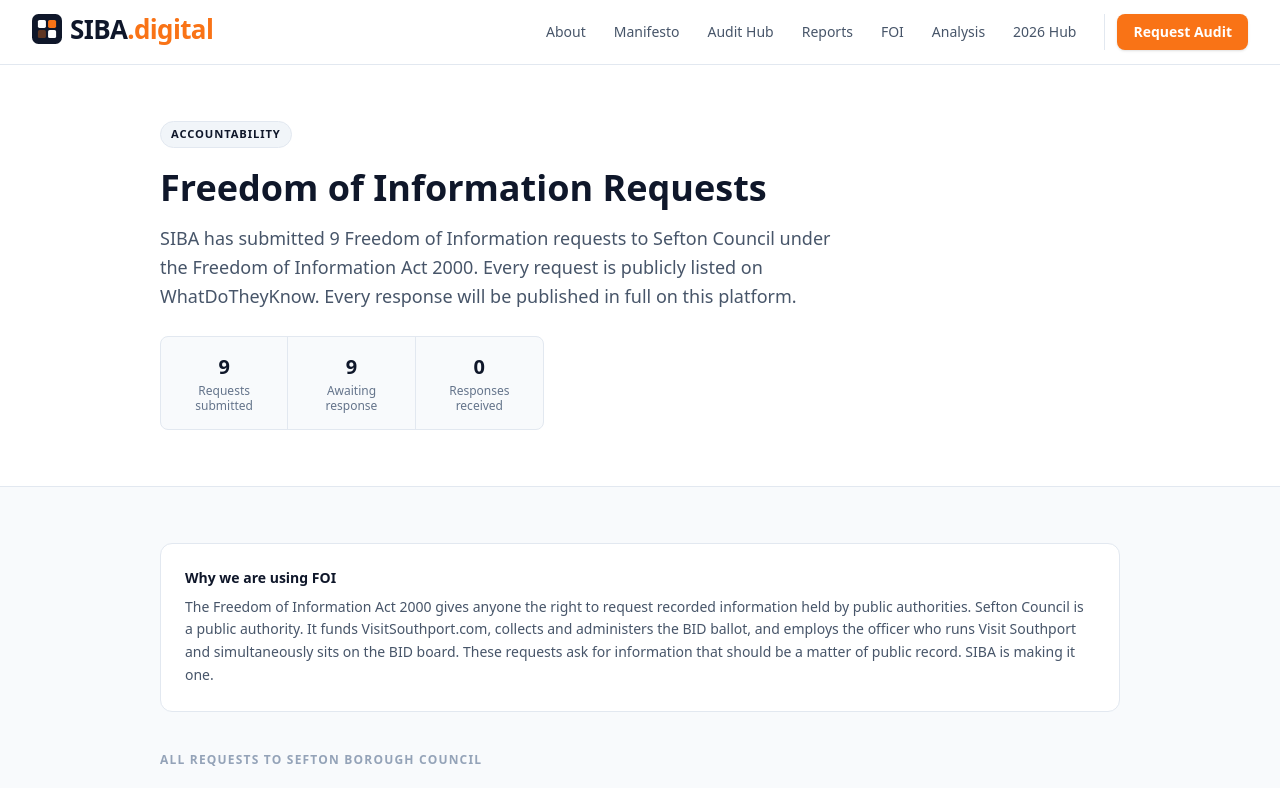
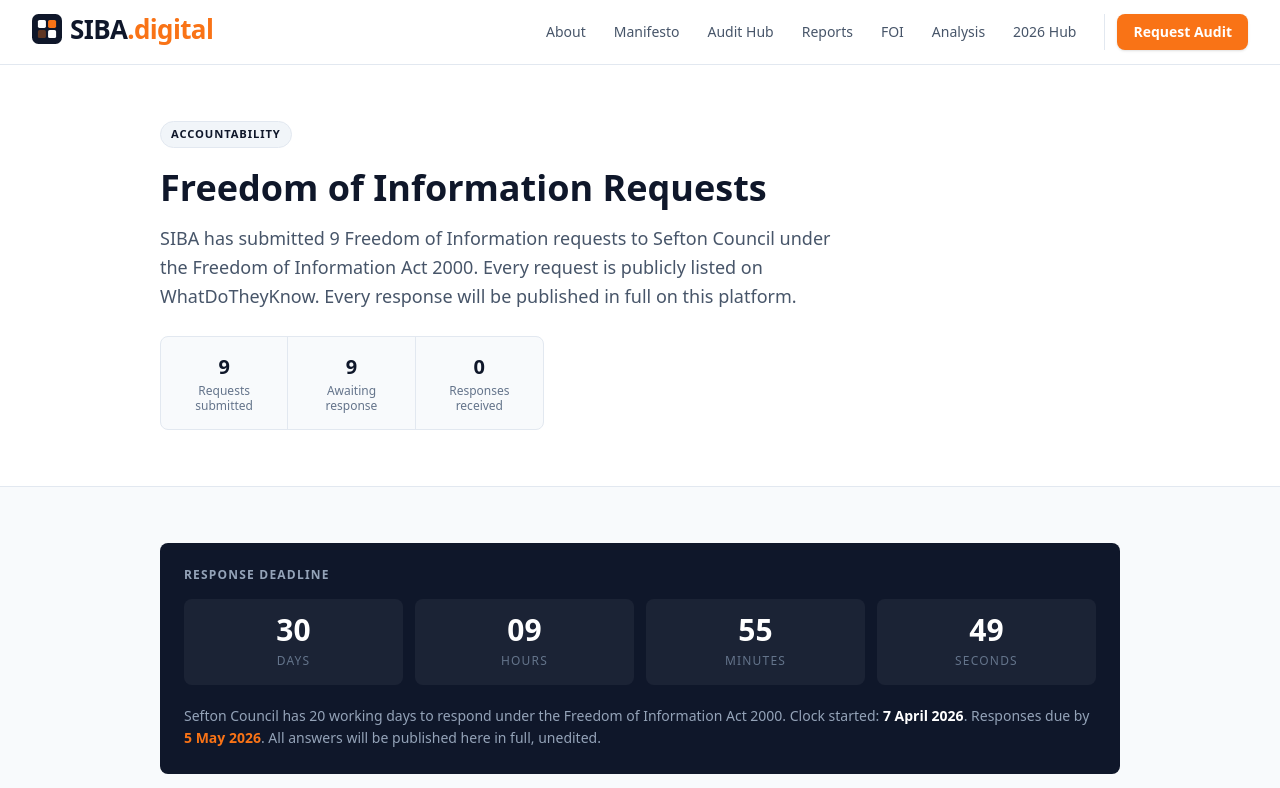
Before and after one commit to damian756/siba.digital, a Next.js app: page /foi in a window 1280 px wide. Shown: the top 788 px of the page. Built offline with nearby package versions, Linux system fonts and the light colour scheme.

Commit message:
Add live FOI countdown timer to /foi page

```diff
--- a/app/foi/page.tsx
+++ b/app/foi/page.tsx
@@ -1,6 +1,7 @@
 import type { Metadata } from "next";
 import Link from "next/link";
-import { ArrowRight, ExternalLink, Clock, CheckCircle2 } from "lucide-react";
+import { ArrowRight, ExternalLink, Clock } from "lucide-react";
+import FoiCountdown from "@/components/FoiCountdown";
 
 export const metadata: Metadata = {
   title: "FOI Requests: Sefton Council | SIBA",
@@ -163,6 +164,8 @@ export default function FoiPage() {
 
       <div className="mx-auto max-w-5xl px-4 sm:px-6 lg:px-8 py-14">
 
+        <FoiCountdown />
+
         {/* What FOI is */}
         <div className="card p-6 bg-white border-l-4 border-l-[#0f172a] mb-10">
           <p className="text-sm font-semibold text-[#0f172a] mb-2">
--- /dev/null
+++ b/components/FoiCountdown.tsx
@@ -0,0 +1,86 @@
+"use client";
+
+import { useEffect, useState } from "react";
+
+const SUBMISSION_DATE = "7 April 2026";
+const DUE_DATE = new Date("2026-05-05T23:59:59");
+
+function getCountdown() {
+  const now = new Date();
+  const diff = DUE_DATE.getTime() - now.getTime();
+  if (diff <= 0) {
+    return { days: 0, hours: 0, minutes: 0, seconds: 0, overdue: true };
+  }
+  return {
+    days: Math.floor(diff / (1000 * 60 * 60 * 24)),
+    hours: Math.floor((diff / (1000 * 60 * 60)) % 24),
+    minutes: Math.floor((diff / (1000 * 60)) % 60),
+    seconds: Math.floor((diff / 1000) % 60),
+    overdue: false,
+  };
+}
+
+export default function FoiCountdown() {
+  const [countdown, setCountdown] = useState(getCountdown());
+
+  useEffect(() => {
+    const timer = setInterval(() => setCountdown(getCountdown()), 1000);
+    return () => clearInterval(timer);
+  }, []);
+
+  if (countdown.overdue) {
+    return (
+      <div className="bg-[#0f172a] text-white rounded-lg p-6 mb-10">
+        <p className="text-xs font-bold uppercase tracking-widest text-[#94a3b8] mb-3">
+          Deadline passed
+        </p>
+        <p className="text-xl font-bold text-[#f97316] mb-3">
+          Sefton Council has not responded. They are now overdue.
+        </p>
+        <p className="text-sm text-[#94a3b8] leading-relaxed">
+          The 20 working day deadline under the Freedom of Information Act 2000
+          expired on <span className="text-white font-semibold">5 May 2026</span>.
+          No response has been received. This page will be updated when one is.
+        </p>
+      </div>
+    );
+  }
+
+  return (
+    <div className="bg-[#0f172a] text-white rounded-lg p-6 mb-10">
+      <p className="text-xs font-bold uppercase tracking-widest text-[#94a3b8] mb-4">
+        Response deadline
+      </p>
+
+      <div className="grid grid-cols-4 gap-3 mb-5">
+        {[
+          { value: countdown.days, label: "Days" },
+          { value: countdown.hours, label: "Hours" },
+          { value: countdown.minutes, label: "Minutes" },
+          { value: countdown.seconds, label: "Seconds" },
+        ].map((u) => (
+          <div
+            key={u.label}
+            className="text-center bg-white/5 rounded-lg py-4"
+          >
+            <p className="text-3xl font-bold text-white tabular-nums leading-none">
+              {String(u.value).padStart(2, "0")}
+            </p>
+            <p className="text-xs text-[#64748b] mt-2 uppercase tracking-widest">
+              {u.label}
+            </p>
+          </div>
+        ))}
+      </div>
+
+      <p className="text-sm text-[#94a3b8] leading-relaxed">
+        Sefton Council has 20 working days to respond under the Freedom of
+        Information Act 2000. Clock started:{" "}
+        <span className="text-white font-semibold">{SUBMISSION_DATE}</span>.
+        Responses due by{" "}
+        <span className="text-[#f97316] font-semibold">5 May 2026</span>. All
+        answers will be published here in full, unedited.
+      </p>
+    </div>
+  );
+}
```
